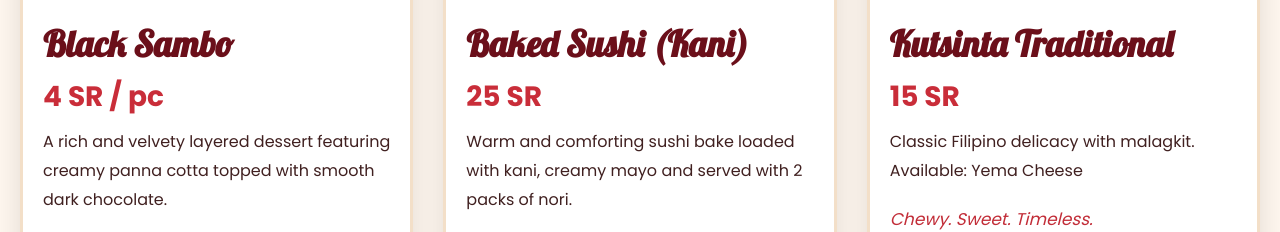
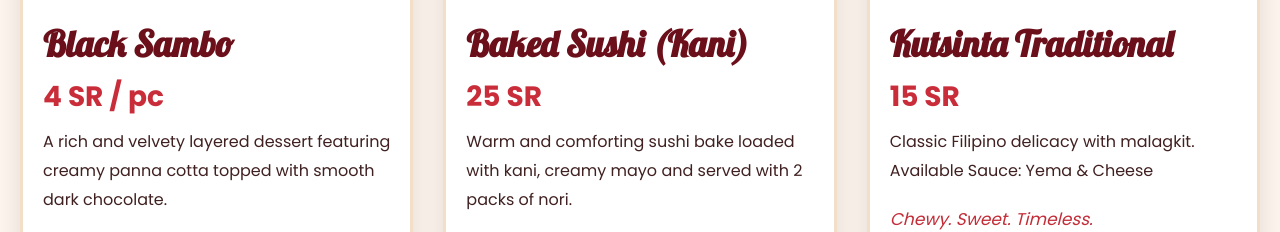
Before and after one commit to albertabionaaa-blip/alcamia-menu, a plain HTML site: page index.html in a window 1280 px wide. Shown: the part 1000-1232 px from the top of the page. Drawn offline with Linux system fonts and the light colour scheme.

Commit message:
Update available sauces in index.html

```diff
--- a/index.html
+++ b/index.html
@@ -384,10 +384,10 @@ Order via WhatsApp
 
 Classic Filipino delicacy with malagkit.
 
-Available:
+Available Sauce:
 
 Yema
-
+&
 Cheese
 
 </div>
```
